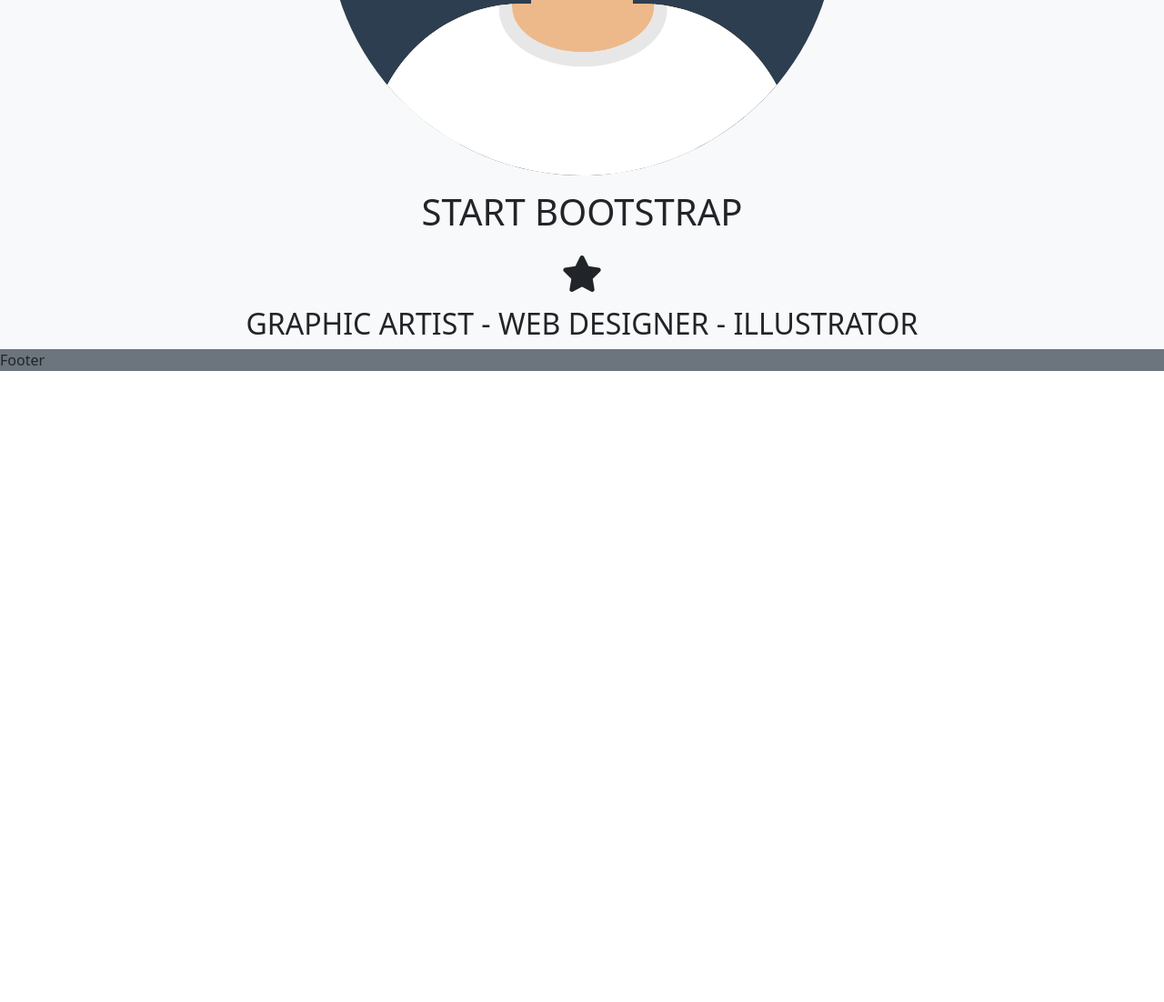
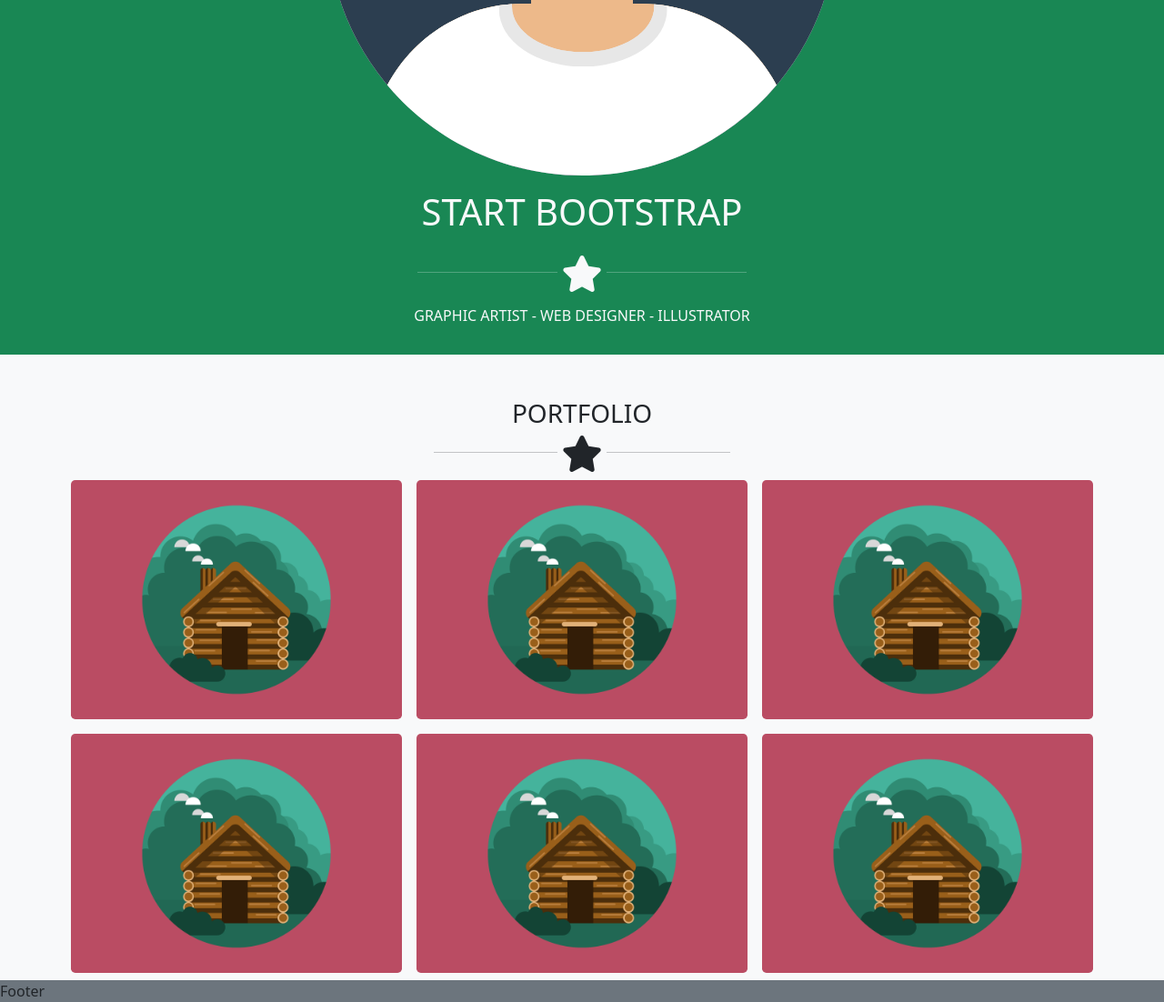
Before and after one commit to hajjamn/html-css-bootstrap-freelancer, a plain HTML site: page index.html in a window 1280 px wide. Shown: the part 534-1636 px from the top of the page at 91% size. Before the commit the page ends 942 px from the top, so only its background shows below. Drawn offline with nearby package versions, Linux system fonts and the light colour scheme; files that its build step writes are made by us from their sources.

Commit message:
ADD: portfolio section

```diff
--- a/index.html
+++ b/index.html
@@ -8,7 +8,7 @@
   <link rel="stylesheet" href="./app.css">
   <title>Bootstrap Freelancer</title>
 </head>
-<body class="debug">
+<body>
   <header class="page-header bg-dark text-light">
     <div class="container-sm  py-3">
       <div class="row justify-content-between align-items-center">
@@ -28,16 +28,54 @@
     </div>
   </header>
   <main class="page-main bg-light">
-    <section class="hero">
+  <section class="hero bg-success  text-light pb-4">
       <div class="container-fluid">
         <div class="row">
           <div class="col-12 text-center">
             <div class="row flex-column align-items-center gy-3">
               <img src="./img/avatar.svg" alt="Avatar" class="w-50">
               <h1>START BOOTSTRAP</h1>
-              <i class="fa-solid fa-star fs-1"></i>
-              <h2>GRAPHIC ARTIST - WEB DESIGNER - ILLUSTRATOR</h2>
+              <div class="w-50">
+                <hr class="w-25 d-inline-block">
+                <i class="fa-solid fa-star fs-1"></i>
+                <hr class="w-25 d-inline-block">
+              </div>
+              <h2 class="fs-6">GRAPHIC ARTIST - WEB DESIGNER - ILLUSTRATOR</h2>
             </div>
+          </div>
+        </div>
+      </div>
+    </section>
+    <section id="portfolio">
+      <div class="container-md pt-5">
+        <div class="row justify-content-center text-center">
+          <h3>PORTFOLIO</h3>
+          <div class="col-6">
+            <hr class="w-25 d-inline-block">
+            <i class="fa-solid fa-star fs-1"></i>
+            <hr class="w-25 d-inline-block">
+          </div>
+        </div>
+      </div>
+      <div class="container-md">
+        <div class="row row-cols-1 row-cols-md-2 row-cols-lg-3 text-center">
+          <div class="col p-2 rounded">
+            <img src="./img/cabin.png" alt="" class="mw-100 object-fit-cover rounded-3">
+          </div>
+          <div class="col p-2 rounded">
+            <img src="./img/cabin.png" alt="" class="mw-100 object-fit-cover rounded-3">
+          </div>
+          <div class="col p-2 rounded">
+            <img src="./img/cabin.png" alt="" class="mw-100 object-fit-cover rounded-3">
+          </div>
+          <div class="col p-2 rounded">
+            <img src="./img/cabin.png" alt="" class="mw-100 object-fit-cover rounded-3">
+          </div>
+          <div class="col p-2 rounded">
+            <img src="./img/cabin.png" alt="" class="mw-100 object-fit-cover rounded-3">
+          </div>
+          <div class="col p-2 rounded">
+            <img src="./img/cabin.png" alt="" class="mw-100 object-fit-cover rounded-3">
           </div>
         </div>
       </div>
```
